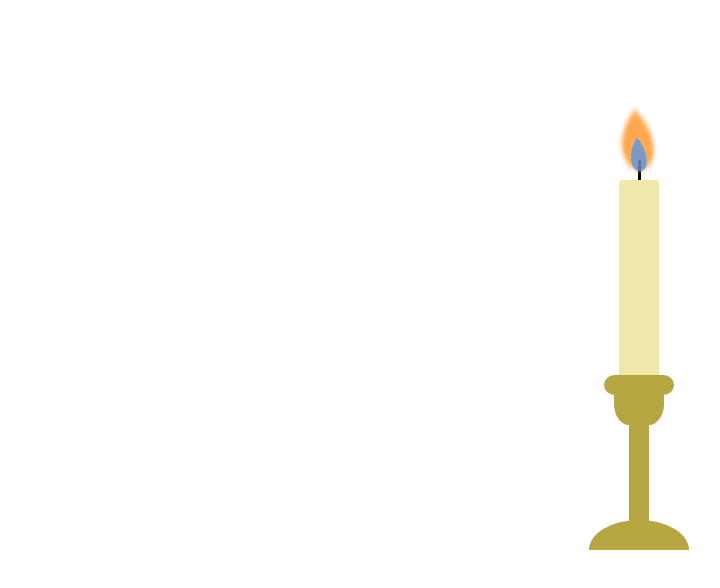
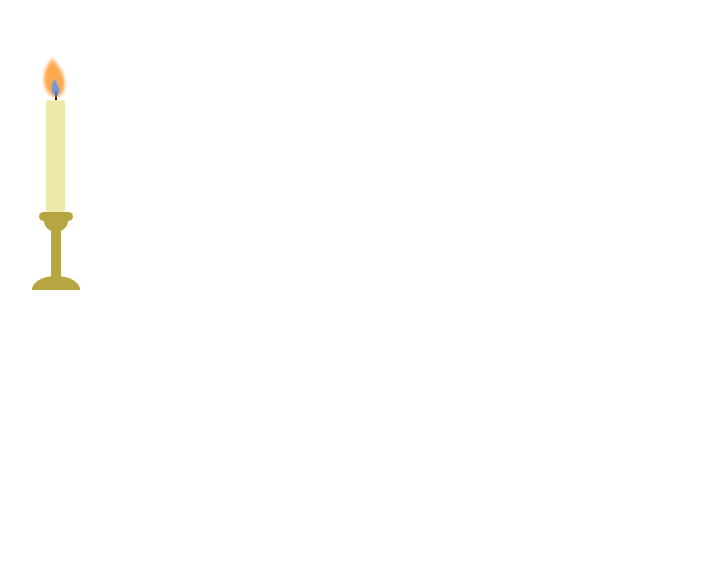
Before and after one commit to foresterr/fcc-tribute, a plain HTML site: page index.html in a window 1280 px wide. Shown: the whole page, without its empty margins (26-746 px from the left). Drawn offline with Linux system fonts and the light colour scheme.

Commit message:
make candle resize well and fix anim smoothness

```diff
--- a/css/style.css
+++ b/css/style.css
@@ -1,7 +1,10 @@
 .candle {
     margin-left: 50px;
     margin-top: 50px;
-    height: 500px;
+    padding: 0;
+    font-size: 8px;
+    width: 6em;
+    height: 30em;
     display: flex;
     flex-direction: column;
     justify-content: flex-end;
@@ -9,26 +12,28 @@
 }
 
 .holder-lip {
-    width: 70px;
-    height: 20px;
+    width: 70%;
+    height: 4%;
     border-radius: 15% 15% 15% 15% / 50% 50% 50% 50%;
 }
 
 .holder-cup {
-    width: 50px;
-    height: 30px;
-    border-radius: 0 0 30% 30% / 0 0 70% 70%;
+    margin-top: -0.1em;
+    width: 50%;
+    height: 5%;
+    border-radius: 0 0 50% 50% / 0 0 100% 100%;
 }
 
 .holder-stem {
-    width: 20px;
-    height: 100px;
+    margin-top: -0.15em;
+    width: 20%;
+    height: 20%;
 }
 
 .holder-base {
-    margin-top: -5px;
-    width: 100px;
-    height: 30px;
+    margin-top: -0.1em;
+    width: 100%;
+    height: 6%;
     border-radius: 50% 50% 0 0 / 100% 100% 0 0;
 }
 
@@ -37,51 +42,68 @@
 }
 
 .wax {
-    width: 40px;
-    height: 250px;
+    width: 40%;
+    height: 15em;
     background-color: palegoldenrod;
     border-radius: 10% 10% 0 0 / 2% 2% 0 0;
-    animation: waxburn 20s linear forwards;
+    transform-origin: bottom;
+    animation: waxburn 120s linear forwards;
+}
+
+.flame-wrap {
+    width: 100%;
+    height: 20%;
+    display: flex;
+    flex-direction: column;
+    justify-content: flex-end;
+    align-items: center;
+    animation: follow-wax 120s linear forwards;
 }
 
 .wick {
     background-color: black;
-    margin-top: -10px;
-    width: 3px;
-    height: 20px;
+    margin-top: -0.5em;
+    width: 3%;
+    height: 20%;
 }
 
 .flame {
     box-sizing: border-box;
-    width: 25px;
-    height: 25px;
+    width: 25%;
+    height: 28%;
     background-color: #6988bddd;
     border-radius: 125% 0 75% 50% / 75% 0 125% 50%;
     transform: scaleX(0.8) rotateZ(-45deg);
-    box-shadow: 8px -8px 5px 10px #ffa84e;
+    box-shadow: 0.6em -0.7em 0.5em 1em #ffa84e;
     animation: flame 3s linear infinite;
+}
+
+@keyframes follow-wax {
+    to {
+        transform: translateY(13em);
+    }
 }
 
 @keyframes waxburn {
     to {
-        height: 30px;
+        transform: scaleY(0.1);
     }
 }
 
 @keyframes flame {
     17% {
-        transform: translateX(-2px) skewX(5deg) scaleY(1.05) scaleX(0.8) rotateZ(-45deg);
+        transform: translateX(-0.1em) skewX(5deg) scaleY(1.05) scaleX(0.8) rotateZ(-45deg);
     }
     34% {
-        transform: translateY(-1px) translateX(1px) skewX(-5deg) scaleY(1.1) scaleX(0.8) rotateZ(-45deg);
+        transform: translateY(-0.05em) translateX(0.1em) skewX(-5deg) scaleY(1.1) scaleX(0.8) rotateZ(-45deg);
     }
     50% {
-        transform: translateY(-2px) scaleY(1.15) scaleX(0.8) rotateZ(-45deg);
+        transform: translateY(-0.1em) scaleY(1.15) scaleX(0.8) rotateZ(-45deg);
     }
     66% {
-        transform: translateY(-1px) translateX(-1px) skewX(5deg) scaleY(1.1) scaleX(0.8) rotateZ(-45deg);
+        transform: translateY(-0.05em) translateX(-0.1em) skewX(5deg) scaleY(1.1) scaleX(0.8) rotateZ(-45deg);
     }
     83% {
-        transform: translateX(2px) skewX(-5deg) scaleY(1.05) scaleX(0.8) rotateZ(-45deg);
+        transform: translateX(0.02em) skewX(-5deg) scaleY(1.05) scaleX(0.8) rotateZ(-45deg);
     }
 }
--- a/index.html
+++ b/index.html
@@ -4,8 +4,10 @@
     <link rel="stylesheet" type="text/css" href="css/style.css">
 </head>
 <div class="candle">
-    <div class="flame"></div>
-    <div class="wick"></div>
+    <div class="flame-wrap">
+        <div class="flame"></div>
+        <div class="wick"></div>
+    </div>
     <div class="wax"></div>
     <div class="holder holder-lip"></div>
     <div class="holder holder-cup"></div>
```
